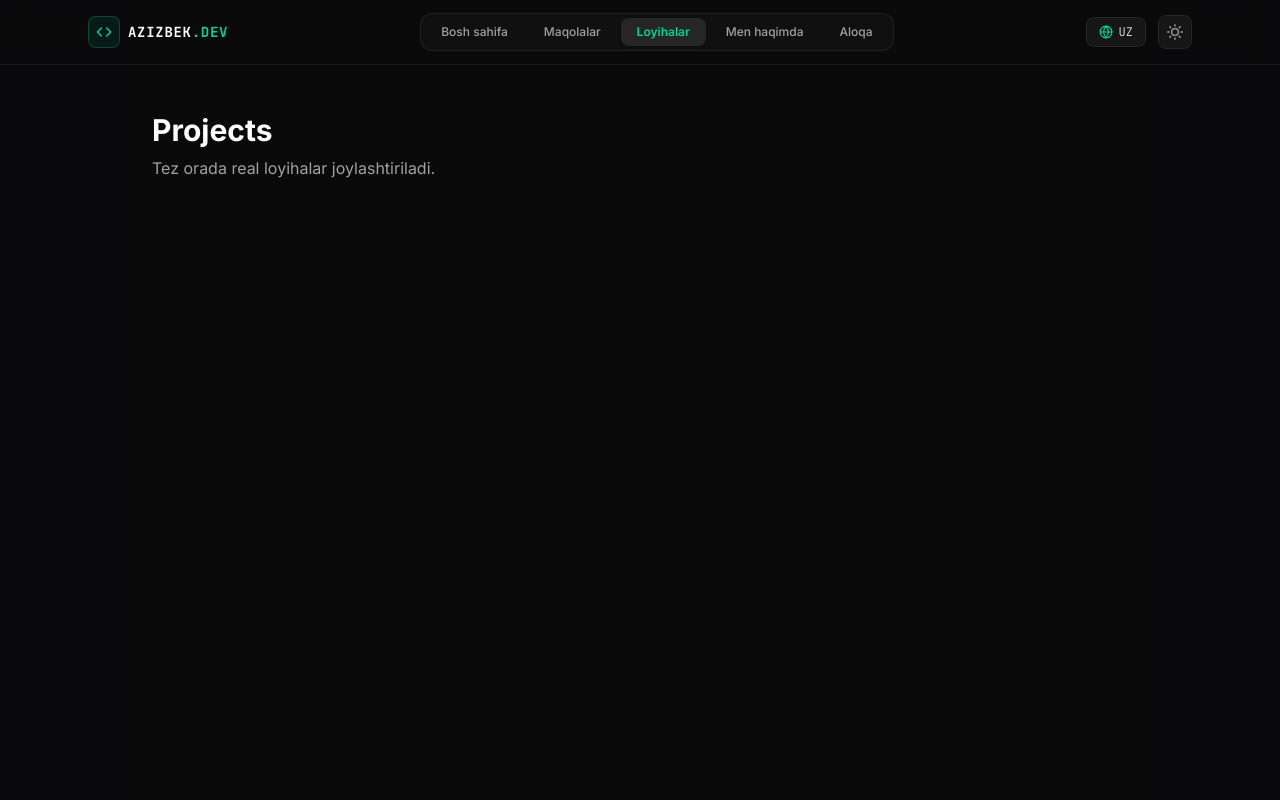
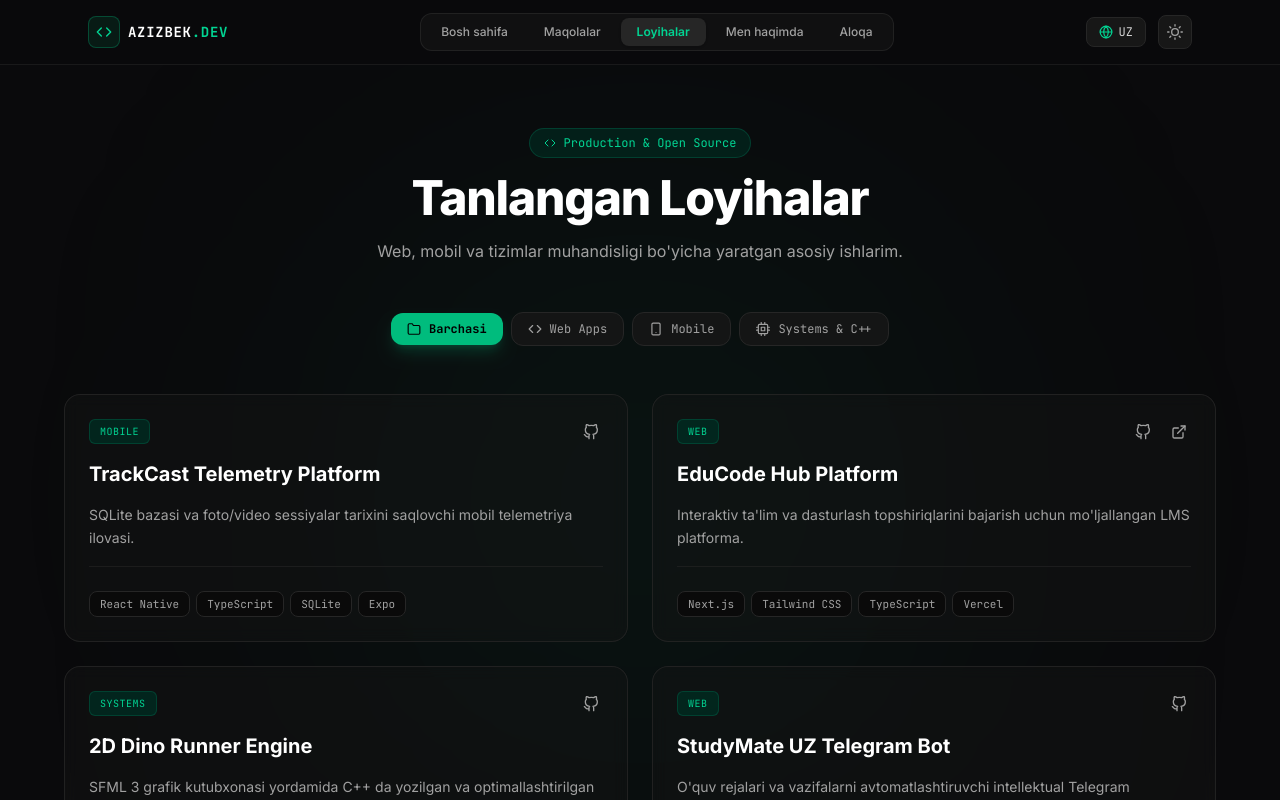
Before and after one commit to Azizbek432/my-portfolio-v5, a Next.js app: page /projects in a window 1280 px wide. Shown: the top 800 px of the page. Built offline with nearby package versions, Linux system fonts and the light colour scheme.

Commit message:
feat: implement dynamic language translation switcher for navbar and configure setup

```diff
--- a/src/app/projects/page.tsx
+++ b/src/app/projects/page.tsx
@@ -1,8 +1,142 @@
+"use client";
+
+import { useState } from "react";
+import { motion, AnimatePresence } from "framer-motion";
+import { FiGithub, FiExternalLink, FiFolder, FiCode, FiSmartphone, FiCpu } from "react-icons/fi";
+import { useLanguage } from "@/context/LanguageContext";
+import { projectsData } from "@/lib/projectsData";
+
+type CategoryFilter = "all" | "web" | "mobile" | "systems";
+
 export default function ProjectsPage() {
+  const { lang, t } = useLanguage();
+  const [activeFilter, setActiveFilter] = useState<CategoryFilter>("all");
+
+  const filteredProjects = projectsData.filter((project) => {
+    if (activeFilter === "all") return true;
+    return project.category === activeFilter;
+  });
+
+  const categories: { id: CategoryFilter; label: string; icon: React.ComponentType<{ className?: string }> }[] = [
+    { id: "all", label: t.projects.filterAll, icon: FiFolder },
+    { id: "web", label: t.projects.filterWeb, icon: FiCode },
+    { id: "mobile", label: t.projects.filterMobile, icon: FiSmartphone },
+    { id: "systems", label: t.projects.filterSystems, icon: FiCpu },
+  ];
+
   return (
-    <main className="min-h-screen bg-neutral-950 text-white pt-28 pb-16 px-6 max-w-5xl mx-auto">
-      <h1 className="text-3xl font-bold">Projects</h1>
-      <p className="text-neutral-400 mt-2">Tez orada real loyihalar joylashtiriladi.</p>
+    <main className="w-full min-h-screen bg-[#0a0a0c] text-neutral-100 pt-32 pb-20 px-6 relative overflow-hidden">
+      <div className="absolute top-1/4 left-1/2 -translate-x-1/2 w-[500px] h-[500px] bg-emerald-500/10 blur-[180px] rounded-full pointer-events-none" />
+
+      <div className="max-w-6xl mx-auto space-y-12 relative z-10">
+        <motion.div
+          initial={{ opacity: 0, y: 20 }}
+          animate={{ opacity: 1, y: 0 }}
+          className="text-center space-y-4"
+        >
+          <div className="inline-flex items-center gap-2 bg-emerald-950/60 border border-emerald-800/50 text-emerald-400 text-xs font-mono px-3.5 py-1.5 rounded-full">
+            <FiCode /> Production & Open Source
+          </div>
+          <h1 className="text-4xl sm:text-5xl font-extrabold tracking-tight text-white">
+            {t.projects.title}
+          </h1>
+          <p className="text-neutral-400 text-sm sm:text-base max-w-xl mx-auto leading-relaxed">
+            {t.projects.subtitle}
+          </p>
+        </motion.div>
+
+        <motion.div
+          initial={{ opacity: 0, y: 15 }}
+          animate={{ opacity: 1, y: 0 }}
+          transition={{ delay: 0.1 }}
+          className="flex flex-wrap items-center justify-center gap-2"
+        >
+          {categories.map((cat) => {
+            const Icon = cat.icon;
+            const isActive = activeFilter === cat.id;
+            return (
+              <button
+                key={cat.id}
+                onClick={() => setActiveFilter(cat.id)}
+                className={`flex items-center gap-2 px-4 py-2 rounded-xl text-xs font-mono transition-all ${
+                  isActive
+                    ? "bg-emerald-500 text-black font-bold shadow-lg shadow-emerald-500/20"
+                    : "bg-neutral-900/80 border border-neutral-800 text-neutral-400 hover:text-white hover:border-neutral-700"
+                }`}
+              >
+                <Icon className="w-3.5 h-3.5" />
+                <span>{cat.label}</span>
+              </button>
+            );
+          })}
+        </motion.div>
+
+        <motion.div layout className="grid grid-cols-1 md:grid-cols-2 gap-6">
+          <AnimatePresence>
+            {filteredProjects.map((project) => (
+              <motion.div
+                layout
+                initial={{ opacity: 0, scale: 0.95 }}
+                animate={{ opacity: 1, scale: 1 }}
+                exit={{ opacity: 0, scale: 0.95 }}
+                transition={{ duration: 0.25 }}
+                key={project.id}
+                className="bg-neutral-900/40 border border-neutral-800/80 hover:border-emerald-500/40 rounded-2xl p-6 flex flex-col justify-between group transition-all backdrop-blur-sm hover:shadow-2xl hover:shadow-emerald-950/30"
+              >
+                <div className="space-y-4">
+                  <div className="flex items-center justify-between">
+                    <span className="text-[10px] font-mono uppercase tracking-wider px-2.5 py-1 rounded-md bg-emerald-950/80 border border-emerald-800/50 text-emerald-400">
+                      {project.category}
+                    </span>
+                    <div className="flex items-center gap-3">
+                      {project.githubUrl && (
+                        <a
+                          href={project.githubUrl}
+                          target="_blank"
+                          rel="noreferrer"
+                          className="text-neutral-400 hover:text-emerald-400 transition-colors p-1"
+                          title={t.projects.viewCode}
+                        >
+                          <FiGithub className="w-4 h-4" />
+                        </a>
+                      )}
+                      {project.demoUrl && (
+                        <a
+                          href={project.demoUrl}
+                          target="_blank"
+                          rel="noreferrer"
+                          className="text-neutral-400 hover:text-emerald-400 transition-colors p-1"
+                          title={t.projects.viewDemo}
+                        >
+                          <FiExternalLink className="w-4 h-4" />
+                        </a>
+                      )}
+                    </div>
+                  </div>
+
+                  <h3 className="text-xl font-bold text-white group-hover:text-emerald-400 transition-colors">
+                    {project.title}
+                  </h3>
+                  <p className="text-xs sm:text-sm text-neutral-400 leading-relaxed">
+                    {project.description[lang]}
+                  </p>
+                </div>
+
+                <div className="pt-6 mt-4 border-t border-neutral-800/60 flex flex-wrap gap-1.5">
+                  {project.techStack.map((tech) => (
+                    <span
+                      key={tech}
+                      className="text-[11px] font-mono text-neutral-400 bg-neutral-950 border border-neutral-800 px-2.5 py-1 rounded-lg"
+                    >
+                      {tech}
+                    </span>
+                  ))}
+                </div>
+              </motion.div>
+            ))}
+          </AnimatePresence>
+        </motion.div>
+      </div>
     </main>
   );
 }
--- /dev/null
+++ b/src/lib/projectsData.ts
@@ -0,0 +1,70 @@
+export interface Project {
+  id: string;
+  title: string;
+  description: {
+    UZ: string;
+    EN: string;
+    RU: string;
+  };
+  category: "web" | "mobile" | "systems";
+  techStack: string[];
+  githubUrl?: string;
+  demoUrl?: string;
+  featured: boolean;
+}
+
+export const projectsData: Project[] = [
+  {
+    id: "trackcast",
+    title: "TrackCast Telemetry Platform",
+    description: {
+      UZ: "SQLite bazasi va foto/video sessiyalar tarixini saqlovchi mobil telemetriya ilovasi.",
+      EN: "Mobile telemetry application integrating local SQLite databases to capture media session history.",
+      RU: "Мобильное приложение телеметрии с интеграцией SQLite для сохранения истории медиа-сессий.",
+    },
+    category: "mobile",
+    techStack: ["React Native", "TypeScript", "SQLite", "Expo"],
+    githubUrl: "https://github.com/Azizbek433/TrackCast",
+    featured: true,
+  },
+  {
+    id: "educode-hub",
+    title: "EduCode Hub Platform",
+    description: {
+      UZ: "Interaktiv ta'lim va dasturlash topshiriqlarini bajarish uchun mo'ljallangan LMS platforma.",
+      EN: "Interactive LMS platform designed for coding tutorials and interactive tech learning.",
+      RU: "Интерактивная LMS платформа для обучения программированию и выполнения задач.",
+    },
+    category: "web",
+    techStack: ["Next.js", "Tailwind CSS", "TypeScript", "Vercel"],
+    githubUrl: "https://github.com/Azizbek433/educode-hub",
+    demoUrl: "https://educode-hub.vercel.app",
+    featured: true,
+  },
+  {
+    id: "dino-runner-cpp",
+    title: "2D Dino Runner Engine",
+    description: {
+      UZ: "SFML 3 grafik kutubxonasi yordamida C++ da yozilgan va optimallashtirilgan 2D o'yin dvigateli.",
+      EN: "High-performance 2D runner game engine built in C++ using SFML 3 library.",
+      RU: "Высокопроизводительный 2D игровой движок на C++ с использованием библиотеки SFML 3.",
+    },
+    category: "systems",
+    techStack: ["C++", "SFML 3", "OOP", "Game Loop"],
+    githubUrl: "https://github.com/Azizbek433/Dino-Runner-CPP",
+    featured: true,
+  },
+  {
+    id: "study-mate-bot",
+    title: "StudyMate UZ Telegram Bot",
+    description: {
+      UZ: "O'quv rejalari va vazifalarni avtomatlashtiruvchi intellektual Telegram yordamchi boti.",
+      EN: "Automated Telegram assistant bot for managing study schedules and task workflows.",
+      RU: "Автоматизированный Telegram-бот для управления учебными расписаниями и задачами.",
+    },
+    category: "web",
+    techStack: ["Python", "aiogram", "SQLite", "Asyncio"],
+    githubUrl: "https://github.com/Azizbek433",
+    featured: false,
+  },
+];
--- a/src/lib/translations.ts
+++ b/src/lib/translations.ts
@@ -43,6 +43,16 @@ export const translations = {
       hobbyTitle: "Qiziqishlarim",
       hobbyDesc: "Dasturlashdan tashqari shaxmat, algoritmlar tahlili va rubob ijrosida hordiq chiqaraman.",
     },
+    projects: {
+      title: "Tanlangan Loyihalar",
+      subtitle: "Web, mobil va tizimlar muhandisligi bo'yicha yaratgan asosiy ishlarim.",
+      filterAll: "Barchasi",
+      filterWeb: "Web Apps",
+      filterMobile: "Mobile",
+      filterSystems: "Systems & C++",
+      viewCode: "Kod",
+      viewDemo: "Demo",
+    },
   },
   EN: {
     nav: {
@@ -85,6 +95,16 @@ export const translations = {
       principlesDesc: "Write code daily, refactor continuously, and ship weekly.",
       hobbyTitle: "Interests",
       hobbyDesc: "Beyond coding, I enjoy chess strategy, algorithmic puzzles, and playing the Rubab.",
+    },
+    projects: {
+      title: "Featured Projects",
+      subtitle: "A showcase of web applications, mobile tools, and systems engineering projects.",
+      filterAll: "All",
+      filterWeb: "Web Apps",
+      filterMobile: "Mobile",
+      filterSystems: "Systems & C++",
+      viewCode: "Code",
+      viewDemo: "Live Demo",
     },
   },
   RU: {
@@ -129,5 +149,15 @@ export const translations = {
       hobbyTitle: "Увлечения",
       hobbyDesc: "Помимо программирования увлекаюсь шахматами, анализом алгоритмов и игрой на рубабе.",
     },
+    projects: {
+      title: "Избранные Проекты",
+      subtitle: "Обзор веб-приложений, мобильных решений и системных разработок.",
+      filterAll: "Все",
+      filterWeb: "Веб-приложения",
+      filterMobile: "Мобильные",
+      filterSystems: "Системные & C++",
+      viewCode: "Код",
+      viewDemo: "Демо",
+    }
   },
 };
```
Also changed, not shown: src/components/Navbar.tsx (+11 -11 lines).
